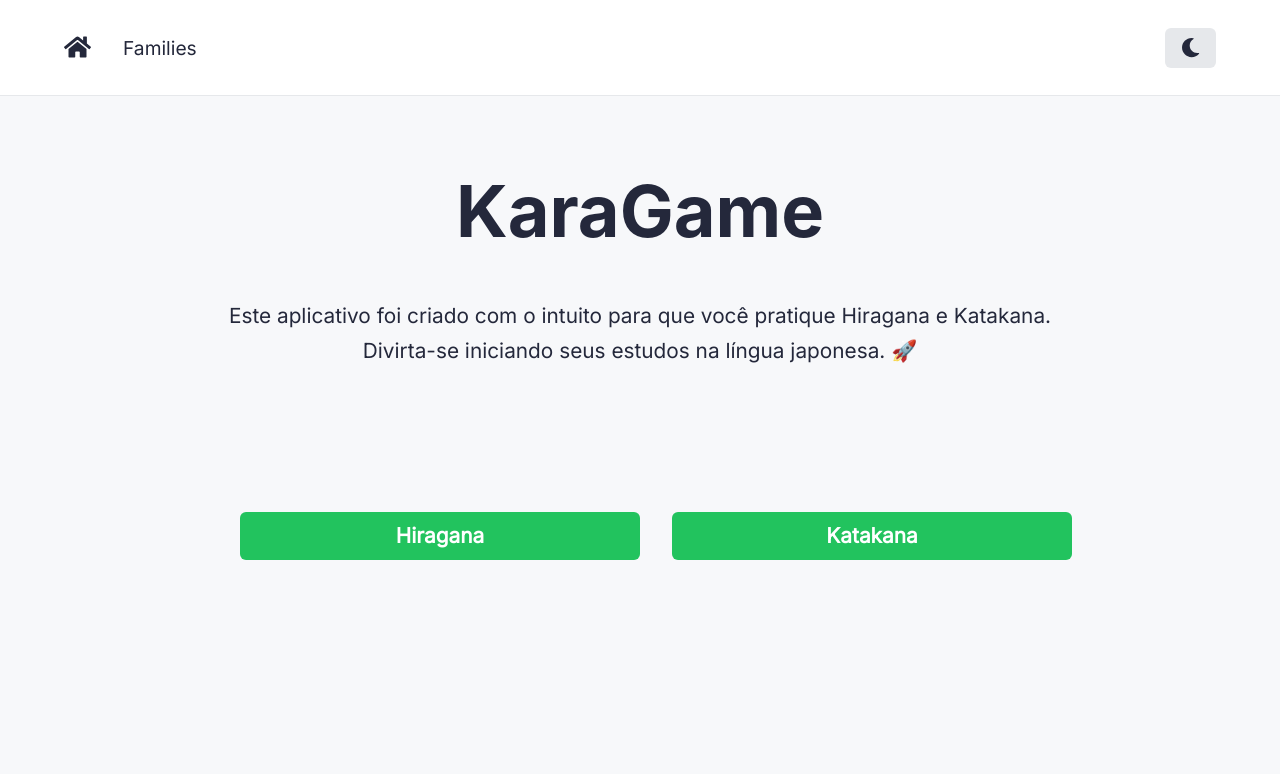
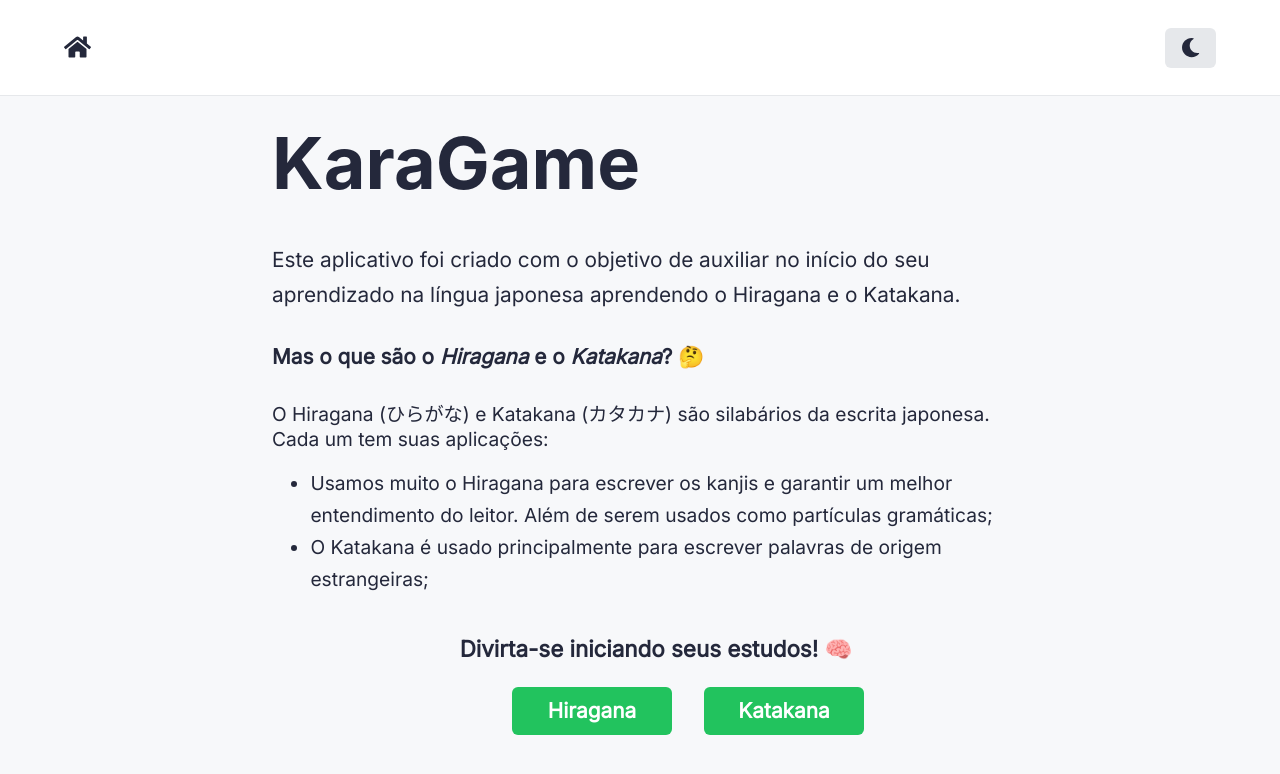
Before and after one commit to matheusazambuja/KaraGame, a Next.js app: page / in a window 1280 px wide. Shown: the top 774 px of the page. Built offline with nearby package versions, Linux system fonts and the light colour scheme.

Commit message:
Updated layout 🚀

```diff
--- a/src/components/Header.tsx
+++ b/src/components/Header.tsx
@@ -38,9 +38,6 @@ export default function Header() {
           <FontAwesomeIcon icon='home' />
         </LinkChakra>
       </Link>
-      <Text fontSize='1.2rem'>
-        Families
-      </Text>
       <Button onClick={toggleColorMode} marginLeft='auto' fontSize='1.2rem'>
         {colorModeObject.iconButtonToggle}
       </Button>
--- a/src/pages/index.tsx
+++ b/src/pages/index.tsx
@@ -1,5 +1,5 @@
 import { Button } from "@chakra-ui/button";
-import { Box, Heading, Link as LinkChakra, Text } from "@chakra-ui/layout";
+import { Box, Heading, Link as LinkChakra, ListItem, Text, UnorderedList } from "@chakra-ui/layout";
 import { useColorModeValue } from "@chakra-ui/react";
 import Head from "next/head";
 import Link from "next/link";
@@ -8,34 +8,54 @@ export default function Home() {
 
   const colorModeObject = {
     backgroundHome: useColorModeValue('', 'gray.800'),
+    backgroundInfo: useColorModeValue('gray.50', ''),
     textColorHome: useColorModeValue('gray.800', 'white')
   }
 
   return (
-    <Box d='flex' flexDirection='column'
-      alignItems='center' minHeight='calc(100vh - 6rem)'
+    <Box d='flex' flexDirection='column' padding='0 15rem 0 17rem'
+      alignItems='flex-start' minHeight='calc(100vh - 6rem)'
       background={colorModeObject.backgroundHome}
     >
       <Head>
         <title>Home - KaraGame</title>
       </Head>
-      <Heading paddingTop='4.5rem' fontSize='4.5rem'
+      <Heading paddingTop='1.5rem' fontSize='4.5rem'
         color={colorModeObject.textColorHome}
       >
         KaraGame
       </Heading>
-      <Text fontSize='1.3rem' textAlign='center' lineHeight='2.2rem' marginTop='2.7rem'>
-        Este aplicativo foi criado com o intuito para que você pratique
-        Hiragana e Katakana.<br />
-        Divirta-se iniciando seus estudos na língua japonesa. 🚀
+      <Text fontSize='1.3rem' alignItems='' lineHeight='2.2rem' marginTop='2.2rem'>
+        Este aplicativo foi criado com o objetivo de auxiliar no início do seu aprendizado na língua japonesa
+        aprendendo o Hiragana e o Katakana.
+      </Text>
+      <Text as='strong' fontSize='1.3rem' marginTop='2rem'>
+        Mas o que são o <i>Hiragana</i> e o <i>Katakana</i>? 🤔
+      </Text>
+      <Text as='span' fontSize='1.2rem' marginTop='1.9rem'>
+        O Hiragana (ひらがな) e Katakana (カタカナ) são
+        silabários da escrita japonesa. Cada um tem suas aplicações:
+      </Text>
+      <UnorderedList width='fit-content' minWidth='20rem' marginTop='1rem'
+        padding='0 1.4rem'
+      >
+        <ListItem fontSize='1.2rem' lineHeight='2rem'>
+          Usamos muito o Hiragana para escrever os kanjis e garantir um melhor
+          entendimento do leitor. Além de serem usados como partículas gramáticas;
+        </ListItem>
+        <ListItem fontSize='1.2rem' lineHeight='2rem'>
+          O Katakana é usado principalmente para escrever palavras de origem estrangeiras;
+        </ListItem>
+      </UnorderedList>
+      <Text as='strong' alignSelf='center' fontSize='1.4rem' marginTop='2.5rem'>
+        Divirta-se iniciando seus estudos! 🧠
       </Text>
       <Box as='section' display='flex' justifyContent='space-around'
-        marginTop='9rem' padding='0 15rem'
-        width='100%'
+        marginTop='1.5rem' marginBottom='2rem' padding='0 15rem' width='100%'
       >
         <Link href='/alphabet/hiragana'>
           <Button size='lg' flex='1 0 50%' marginRight='2rem'
-            colorScheme='whatsapp' fontSize='1.3rem'
+            colorScheme='whatsapp' fontSize='1.3rem' minWidth='10rem'
           >
             <LinkChakra
               _hover={{
@@ -48,7 +68,7 @@ export default function Home() {
         </Link>
         <Link href='/alphabet/katakana'>
           <Button size='lg' flex='1 0 50%' colorScheme='whatsapp'
-            fontSize='1.3rem'
+            fontSize='1.3rem' minWidth='10rem'
           >
             <LinkChakra
               _hover={{
```
Also changed, not shown: src/components/Games/MatchingGame.tsx (+6 -6 lines), src/pages/alphabet/[slug].tsx (+8 -8 lines).
